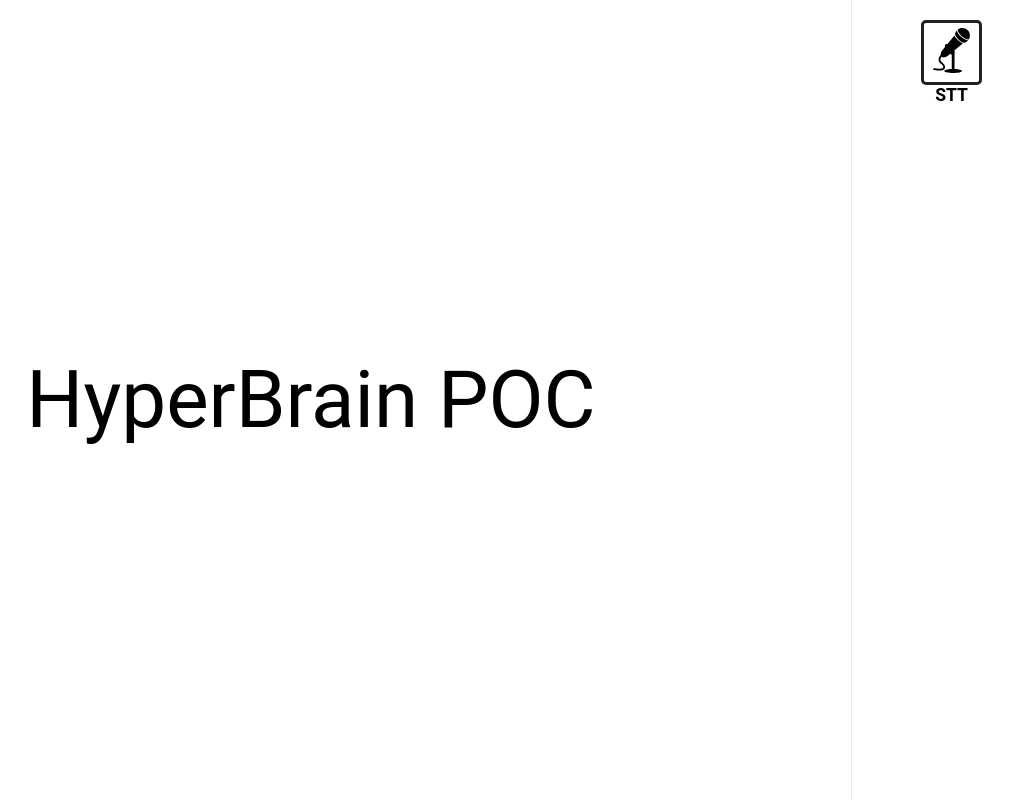
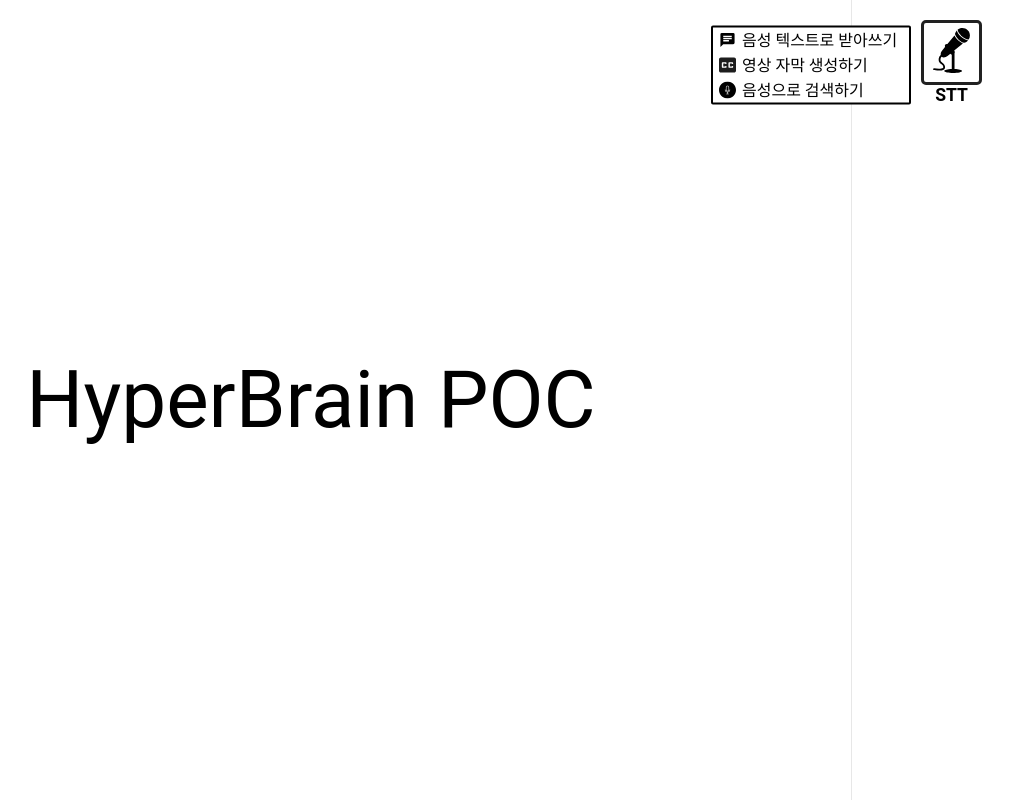
Before and after one commit to na0i/FE-knowledge, a React (Create React App) app: page / in a window 1280 px wide. Shown: the whole page, without its empty margins (229-1242 px from the left). Built offline with nearby package versions, Linux system fonts and the light colour scheme.

Commit message:
add: draggable, toolbar 로직  수정

```diff
--- a/src/components/appList/stt/sttToolbar.jsx
+++ b/src/components/appList/stt/sttToolbar.jsx
@@ -1,8 +1,15 @@
 import React from 'react';
-import { Modal } from 'src/components/modal/modal';
-import { SttToolbarContents } from './modalContents/sttToolbarContents';
+import { Toolbar } from 'src/components/toolbar/toolbar';
+import { SttToolbarContents } from './sttToolbarContents';
+
 export const SttToolbar = ({ open, onClose }) => {
 	return (
-		<Modal open={open} onClose={onClose} width={'200px'} height={'70px'} children={<SttToolbarContents />}></Modal>
+		<Toolbar
+			open={open}
+			onClose={onClose}
+			width={'200px'}
+			height={'70px'}
+			children={<SttToolbarContents />}
+		></Toolbar>
 	);
 };
--- a/src/components/appList/stt/modalContents/sttToolbarContents.jsx
+++ b/src/components/appList/stt/sttToolbarContents.jsx
@@ -1,20 +1,32 @@
 import React, { useState } from 'react';
 import styled from 'styled-components';
+import { SttModal } from './sttModal';
 import { ReactComponent as UploadIcon } from 'src/assets/Toolbar-upload.svg';
 import { ReactComponent as MicIcon } from 'src/assets/Toolbar-mic.svg';
 import { ReactComponent as SettingsIcon } from 'src/assets/Toolbar-settings.svg';
 
 export const SttToolbarContents = () => {
+	const [isModalOpen, setIsModalOpen] = useState(false);
+
+	const openModal = () => {
+		setIsModalOpen(true);
+	};
+
+	const closeModal = () => {
+		setIsModalOpen(false);
+	};
+
 	return (
 		<ContentsWrapper>
 			<UploadIcon width={25} height={25}></UploadIcon>
 			<MicIcon width={25} height={25}></MicIcon>
-			<SettingsIcon width={25} height={25}></SettingsIcon>
+			<SettingsIcon width={25} height={25} onClick={() => openModal()}></SettingsIcon>
+			<SttModal open={isModalOpen} onClose={closeModal} />
 		</ContentsWrapper>
 	);
 };
 
 const ContentsWrapper = styled.div`
 	display: flex;
-	justify-content: space-between;
+	justify-content: space-around;
 `;
--- a/src/components/dropdown/dropdown.jsx
+++ b/src/components/dropdown/dropdown.jsx
@@ -1,38 +1,32 @@
 import React, { useState } from 'react';
 import styled from 'styled-components';
-import { SttModal } from '../appList/stt/sttModal';
 import { SttToolbar } from '../appList/stt/sttToolbar';
 
 export const AppButtonDropdown = ({ width, height, children, open }) => {
-	const [isModalOpen, setIsModalOpen] = useState(false);
+	const [isToolbarOpen, setIsToolbarOpen] = useState(false);
 	const [menuId, setMenuId] = useState(99);
 
-	const openModal = (menuId) => {
-		setIsModalOpen(true);
+	const openToolbar = (menuId) => {
+		setIsToolbarOpen(true);
 		setMenuId(menuId);
 	};
 
-	const onClose = () => {
-		setIsModalOpen(false);
+	const closeToolbar = () => {
+		setIsToolbarOpen(false);
 	};
 
 	return (
-		<>
-			{open && (
 		<>
 			<Frame open={open} width={width} height={height}>
 				{children.map((menu) => (
 					<Menu key={menu.id}>
 						<Icon>{menu.icon}</Icon>
-								<MenuText onClick={() => openModal(menu.id)}>{menu.text}</MenuText>
+						<MenuText onClick={() => openToolbar(menu.id)}>{menu.text}</MenuText>
 						<Tooltip>{menu.desc}</Tooltip>
 					</Menu>
 				))}
 			</Frame>
-					{menuId === 0 ? <SttModal open={isModalOpen} onClose={onClose} /> : <></>}
-					{menuId === 1 ? <SttToolbar open={isModalOpen} onClose={onClose} /> : <></>}
-				</>
-			)}
+			{menuId === 0 ? <SttToolbar open={isToolbarOpen} onClose={closeToolbar} /> : <></>}
 		</>
 	);
 };
@@ -85,6 +79,7 @@ const Tooltip = styled.span`
 
 const Menu = styled.div`
 	display: flex;
+	align-items: center;
 	padding: 3px 0px;
 	position: relative;
 	&:hover {
@@ -104,7 +99,8 @@ const MenuText = styled.span`
 `;
 
 const Icon = styled.button`
-	/* display: flex; */
+	display: flex;
 	border: transparent;
 	background-color: transparent;
+	align-items: center;
 `;
--- a/src/components/modal/modal.jsx
+++ b/src/components/modal/modal.jsx
@@ -33,7 +33,6 @@ const Frame = styled.div`
 	top: 50%;
 	left: 50%;
 	transform: translate(-50%, -50%);
-
 	border: solid 1px #a1a1a1;
 	border-radius: 1px;
 	transition: all 0.3s ease-out;
--- /dev/null
+++ b/src/components/toolbar/toolbar.jsx
@@ -0,0 +1,55 @@
+import React from 'react';
+import Draggable from 'react-draggable';
+import styled from 'styled-components';
+
+export const Toolbar = ({ width, height, children, onClose, open }) => {
+	return (
+		<Draggable defaultPosition={{ x: -150, y: 0 }} handle=".handler">
+			<Frame open={open} width={width} height={height}>
+				<ButtonWrapper>
+					<DragHandler className="handler">...</DragHandler>
+					<CloseBtn onClick={onClose}>x</CloseBtn>
+				</ButtonWrapper>
+				<Children height={height}>{children}</Children>
+			</Frame>
+		</Draggable>
+	);
+};
+
+const Frame = styled.div`
+	opacity: ${(props) => (props.open ? 1 : 0)};
+	width: ${(props) => props.width};
+	height: ${(props) => props.height};
+	z-index: 300;
+	position: fixed;
+	top: 50%;
+	left: 50%;
+	background-color: white;
+	border: solid 1px #a1a1a1;
+	border-radius: 1px;
+	transform: translate(-50%, -50%);
+`;
+
+const ButtonWrapper = styled.div`
+	display: flex;
+	justify-content: flex-end;
+	padding-top: 0px;
+`;
+
+const DragHandler = styled.button`
+	border: none;
+	background-color: transparent;
+	margin: auto;
+	padding: 0px 0px 0px 10%;
+	cursor: pointer;
+`;
+
+const CloseBtn = styled.button`
+	border: none;
+	background-color: transparent;
+	cursor: pointer;
+`;
+
+const Children = styled.div`
+	margin: 10px auto;
+`;
```
Lines whose indentation alone changed are shown as unchanged.
